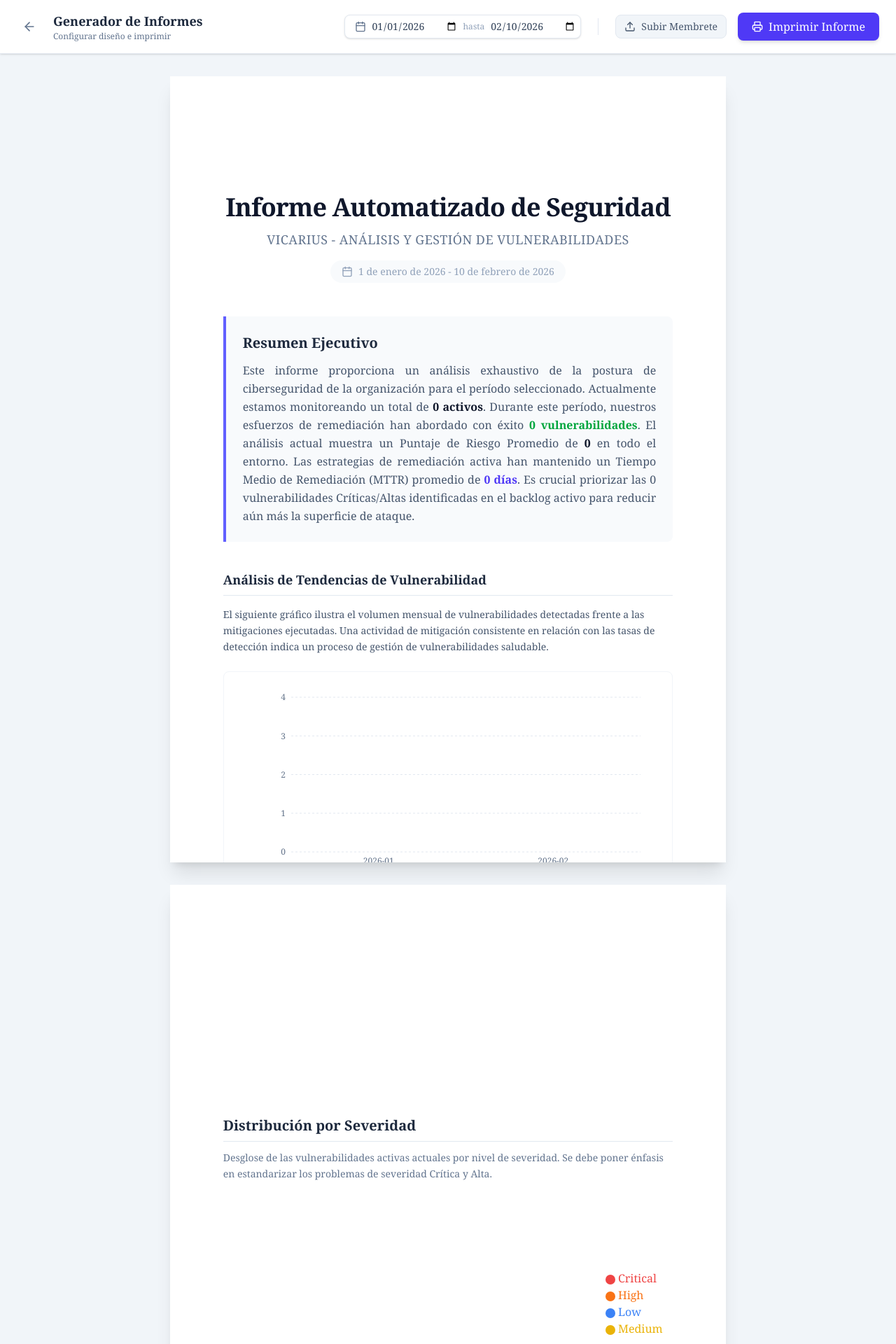
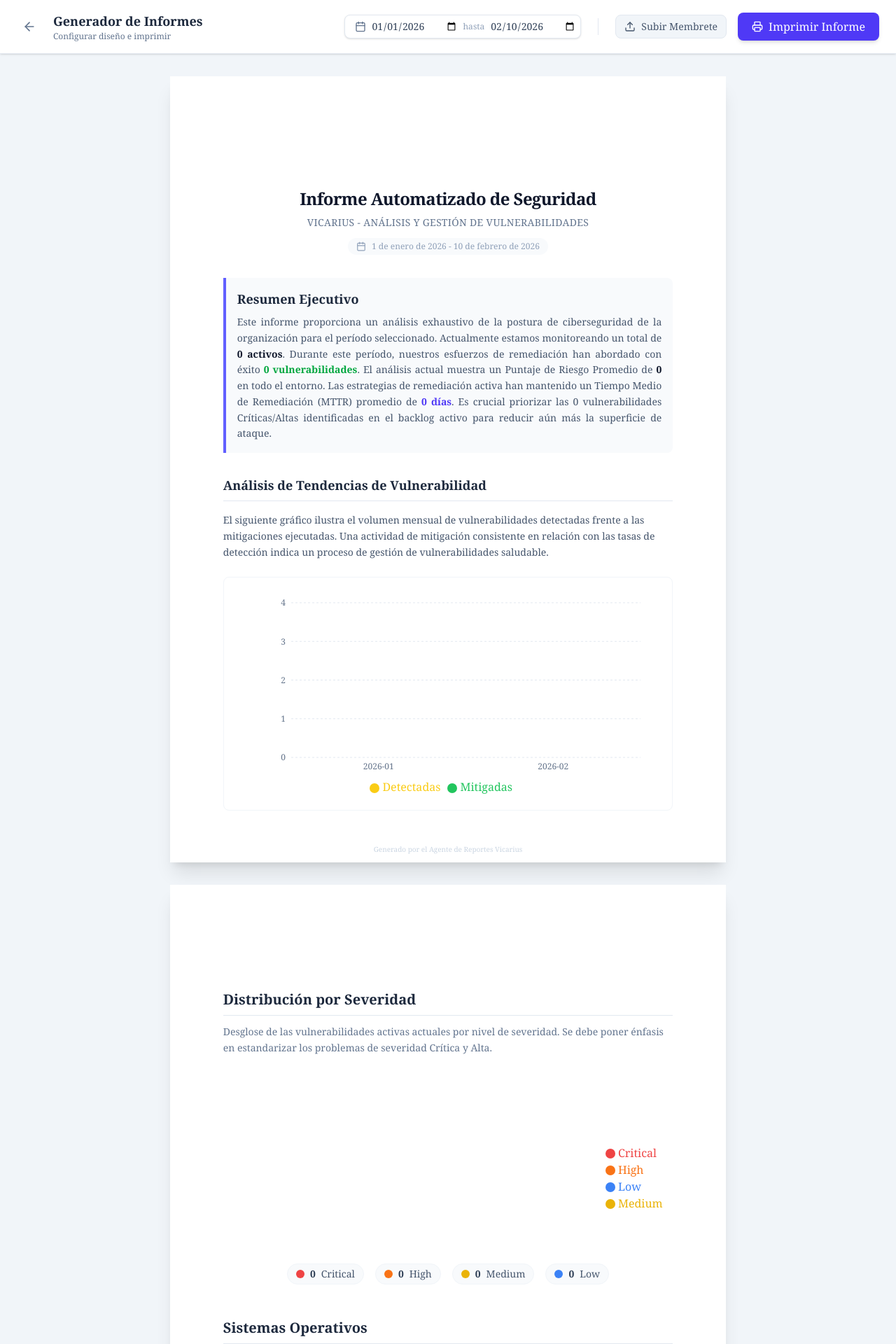
Before and after one commit to tvper004/informesvrx, a Next.js app: page /report in a window 1280 px wide. Shown: the top 1920 px of the page at 70% size. Built offline with nearby package versions, Linux system fonts and the light colour scheme.

Commit message:
style: consolidate charts and reduce Page 1 font sizes for better A4 fit

```diff
--- a/app/report/page.tsx
+++ b/app/report/page.tsx
@@ -117,18 +117,18 @@ export default function ReportPage() {
 
                 {/* --- PAGE 1: Executive Summary --- */}
                 <ReportPageLayout letterhead={letterhead}>
-                    <div className="text-center mb-12 mt-4">
-                        <h1 className="text-4xl font-bold text-slate-900 mb-3 tracking-tight">Informe Automatizado de Seguridad</h1>
-                        <p className="text-slate-500 text-lg uppercase tracking-wide font-medium">Vicarius - Análisis y Gestión de Vulnerabilidades</p>
-                        <div className="flex items-center justify-center gap-2 mt-4 text-slate-400 bg-slate-50 inline-flex px-4 py-1.5 rounded-full text-sm">
-                            <Calendar className="w-4 h-4" />
+                    <div className="text-center mb-8 mt-2">
+                        <h1 className="text-2xl font-bold text-slate-900 mb-2 tracking-tight">Informe Automatizado de Seguridad</h1>
+                        <p className="text-slate-500 text-sm uppercase tracking-wide font-medium">Vicarius - Análisis y Gestión de Vulnerabilidades</p>
+                        <div className="flex items-center justify-center gap-2 mt-3 text-slate-400 bg-slate-50 inline-flex px-3 py-1 rounded-full text-xs">
+                            <Calendar className="w-3.5 h-3.5" />
                             <span>{formatDate(dateRange.start)} - {formatDate(dateRange.end)}</span>
                         </div>
                     </div>
 
-                    <div className="bg-slate-50 border-l-4 border-indigo-500 p-6 mb-10 rounded-r-lg">
-                        <h2 className="text-xl font-bold text-slate-800 mb-3">Resumen Ejecutivo</h2>
-                        <p className="text-slate-600 leading-relaxed text-justify">
+                    <div className="bg-slate-50 border-l-4 border-indigo-500 p-4 mb-8 rounded-r-lg">
+                        <h2 className="text-lg font-bold text-slate-800 mb-2">Resumen Ejecutivo</h2>
+                        <p className="text-slate-600 text-sm leading-relaxed text-justify">
                             Este informe proporciona un análisis exhaustivo de la postura de ciberseguridad de la organización para el período seleccionado.
                             Actualmente estamos monitoreando un total de <strong className="text-slate-900">{kpis.totalAssets} activos</strong>.
                             Durante este período, nuestros esfuerzos de remediación han abordado con éxito <strong className="text-green-600">{kpis.mitigatedVulns} vulnerabilidades</strong>.
@@ -152,18 +152,18 @@ export default function ReportPage() {
 
                 </ReportPageLayout>
 
-                {/* --- PAGE 2: Severity Distribution --- */}
+                {/* --- PAGE 2: Distribution Charts (Stacked) --- */}
                 <ReportPageLayout letterhead={letterhead}>
-                    <div className="flex flex-col h-full justify-center">
+                    <div className="flex flex-col gap-12 h-full justify-center">
                         <div className="break-inside-avoid">
                             <h3 className="text-xl font-bold text-slate-800 mb-3 border-b pb-2 border-slate-200">Distribución por Severidad</h3>
                             <p className="text-sm text-slate-500 mb-6 leading-relaxed">
                                 Desglose de las vulnerabilidades activas actuales por nivel de severidad. Se debe poner énfasis en estandarizar los problemas de severidad Crítica y Alta.
                             </p>
-                            <div className="h-72 w-full">
+                            <div className="h-64 w-full">
                                 <DistributionChart data={severityData} colors={SEVERITY_COLORS} />
                             </div>
-                            <div className="flex flex-wrap justify-center gap-4 mt-8">
+                            <div className="flex flex-wrap justify-center gap-4 mt-4">
                                 {severityData.map((d, i) => (
                                     <div key={i} className="text-sm flex items-center gap-2 bg-slate-50 px-3 py-1 rounded-full border border-slate-100">
                                         <span className="w-3 h-3 rounded-full" style={{ backgroundColor: SEVERITY_COLORS[i] }}></span>
@@ -172,25 +172,20 @@ export default function ReportPage() {
                                 ))}
                             </div>
                         </div>
-                    </div>
-                </ReportPageLayout>
 
-                {/* --- PAGE 3: OS Distribution --- */}
-                <ReportPageLayout letterhead={letterhead}>
-                    <div className="flex flex-col h-full justify-center">
                         <div className="break-inside-avoid">
                             <h3 className="text-xl font-bold text-slate-800 mb-3 border-b pb-2 border-slate-200">Sistemas Operativos</h3>
                             <p className="text-sm text-slate-500 mb-6 leading-relaxed">
                                 Distribución de sistemas operativos a través de la flota monitoreada. La diversidad en SO impacta las estrategias de gestión de parches.
                             </p>
-                            <div className="h-72 w-full">
+                            <div className="h-64 w-full">
                                 <DistributionChart data={osDistribution} colors={OS_COLORS} />
                             </div>
-                            <div className="flex flex-wrap justify-center gap-3 mt-8 max-w-2xl mx-auto">
-                                {osDistribution.slice(0, 12).map((d, i) => (
-                                    <div key={i} className="text-xs flex items-center gap-2 bg-slate-50 px-2 py-1 rounded-full border border-slate-100">
-                                        <span className="w-2.5 h-2.5 rounded-full" style={{ backgroundColor: OS_COLORS[i % OS_COLORS.length] }}></span>
-                                        <span className="font-bold text-slate-700">{d.value}</span> <span className="text-slate-500">{d.name}</span>
+                            <div className="flex flex-wrap justify-center gap-4 mt-4">
+                                {osDistribution.slice(0, 8).map((d, i) => (
+                                    <div key={i} className="text-sm flex items-center gap-2 bg-slate-50 px-3 py-1 rounded-full border border-slate-100">
+                                        <span className="w-3 h-3 rounded-full" style={{ backgroundColor: OS_COLORS[i % OS_COLORS.length] }}></span>
+                                        <span className="font-bold text-slate-700">{d.value}</span> <span className="text-slate-600">{d.name}</span>
                                     </div>
                                 ))}
                             </div>
```
